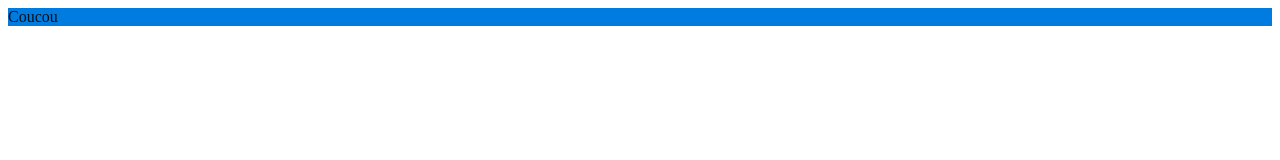
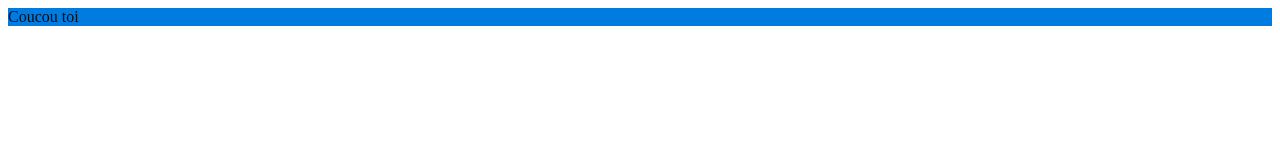
Before and after one commit to laurentDellaNegra/terre-rouge-web, a Next.js app: page / in a window 1280 px wide. Shown: the top 160 px of the page. Built offline with nearby package versions, Linux system fonts and the light colour scheme.

Commit message:
Change text to test vercel deployment

```diff
--- a/components/Content/index.js
+++ b/components/Content/index.js
@@ -2,7 +2,7 @@ import Box from '../primitives/Box';
 
 const Content = () => (
   <Box color="black" bg="blue">
-    Coucou
+    Coucou toi
   </Box>
 );
 export default Content;
```
